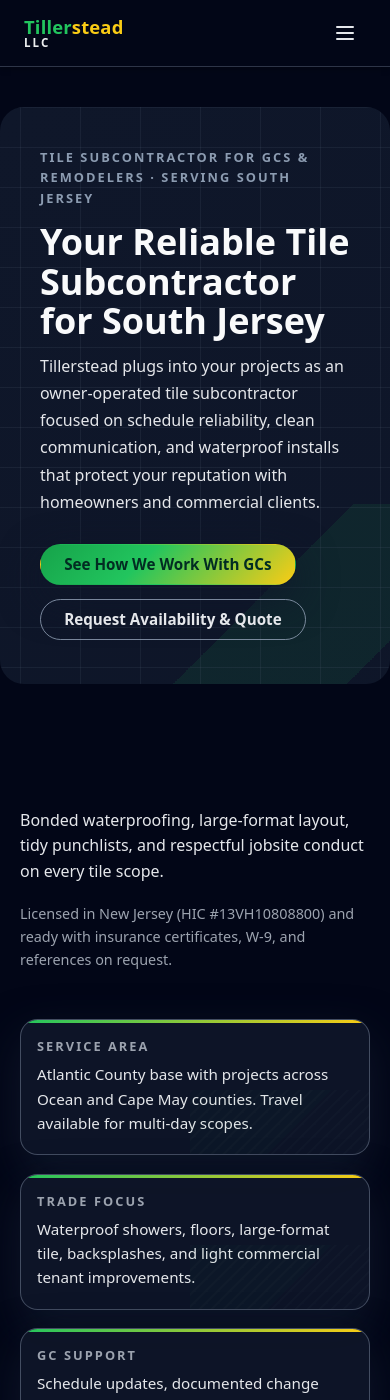
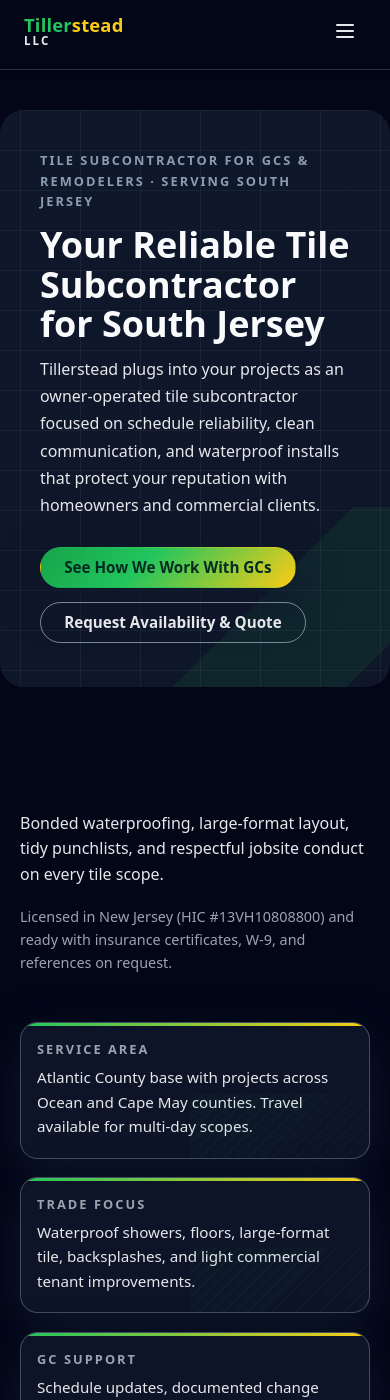
Before and after one commit to XTX33/Tillerstead-site, a Jekyll site: the page built from index.html, in a window 390 px wide and 1400 px high. Built offline with Jekyll 4.4.1, drawn with Linux system fonts in a browser that asks for light colours.

Commit message:
Refactor CSS for header and footer layout

```diff
--- a/assets/css/main.css
+++ b/assets/css/main.css
@@ -227,3 +227,157 @@
   flex-wrap: wrap;
   gap: 1rem;
 }
+/* ========= HEADER LAYOUT & NAV SPACING ========= */
+
+.site-header {
+  background: #020617;
+  border-bottom: 1px solid rgba(148, 163, 184, 0.25);
+}
+
+/* Use a 3-column grid: logo | nav | phone */
+.site-header-inner {
+  max-width: 1200px;
+  margin: 0 auto;
+  padding: 0.6rem 1.5rem;
+  display: grid;
+  grid-template-columns: auto minmax(0, 1fr) auto;
+  align-items: center;
+  column-gap: 1.75rem;
+}
+
+/* Logo lockup stays snug on the left */
+.site-logo {
+  display: inline-flex;
+  align-items: center;
+  text-decoration: none;
+  white-space: nowrap;
+}
+
+/* Center nav between logo + phone, allow wrapping if needed */
+.site-nav {
+  justify-self: center;
+}
+
+.site-menu {
+  display: flex;
+  flex-wrap: wrap; /* lets items wrap instead of forcing horizontal scroll */
+  justify-content: center;
+  align-items: center;
+  gap: 0.25rem 1.4rem; /* tighter spacing so everything fits */
+  list-style: none;
+  margin: 0;
+  padding: 0;
+}
+
+.site-menu > li > a {
+  display: inline-block;
+  padding: 0.15rem 0;
+  font-size: 0.78rem;
+  letter-spacing: 0.13em;
+  text-transform: uppercase;
+  white-space: nowrap;
+}
+
+/* Right-side actions: keep phone on-screen */
+.site-header-actions {
+  display: flex;
+  align-items: center;
+  gap: 0.75rem;
+}
+
+.call-btn {
+  white-space: nowrap;
+  padding-inline: 1.4rem;
+}
+
+/* Desktop only: hide toggle, force horizontal layout */
+@media (min-width: 992px) {
+  .nav-toggle {
+    display: none;
+  }
+
+  #site-nav {
+    display: block !important; /* in case mobile styles were hiding it */
+  }
+}
+
+/* Mobile / tablet: stack nicely, let your existing JS handle toggle */
+@media (max-width: 991px) {
+  .site-header-inner {
+    grid-template-columns: auto auto; /* logo + actions row */
+    grid-template-rows: auto auto;
+    row-gap: 0.5rem;
+  }
+
+  .site-nav {
+    grid-column: 1 / -1;
+  }
+
+  .site-menu {
+    flex-direction: column;
+    align-items: flex-start;
+    gap: 0.4rem;
+  }
+
+  .call-btn {
+    font-size: 0.85rem;
+    padding-inline: 1rem;
+  }
+} /* ========= FOOTER THEME ========= */
+
+.site-footer {
+  background: #020617;
+  border-top: 1px solid rgba(148, 163, 184, 0.25);
+  padding: 2.25rem 1.5rem 2rem;
+  color: #e5e7eb;
+  font-size: 0.9rem;
+}
+
+.site-footer-inner {
+  max-width: 1200px;
+  margin: 0 auto;
+  display: flex;
+  flex-wrap: wrap;
+  justify-content: space-between;
+  gap: 1.75rem;
+}
+
+.site-footer a {
+  color: #c4c9ff;
+  text-decoration: none;
+}
+
+.site-footer a:hover {
+  color: #facc15;
+}
+
+.site-footer-meta {
+  flex: 1 1 220px;
+  color: rgba(148, 163, 184, 0.9);
+}
+
+.site-footer-nav {
+  display: flex;
+  flex-wrap: wrap;
+  gap: 0.75rem 1.5rem;
+  justify-content: flex-end;
+  flex: 1 1 220px;
+}
+
+.site-footer-nav a {
+  text-transform: uppercase;
+  letter-spacing: 0.12em;
+  font-size: 0.78rem;
+}
+
+/* Stack on small screens */
+@media (max-width: 768px) {
+  .site-footer-inner {
+    flex-direction: column;
+    align-items: flex-start;
+  }
+
+  .site-footer-nav {
+    justify-content: flex-start;
+  }
+}
```
